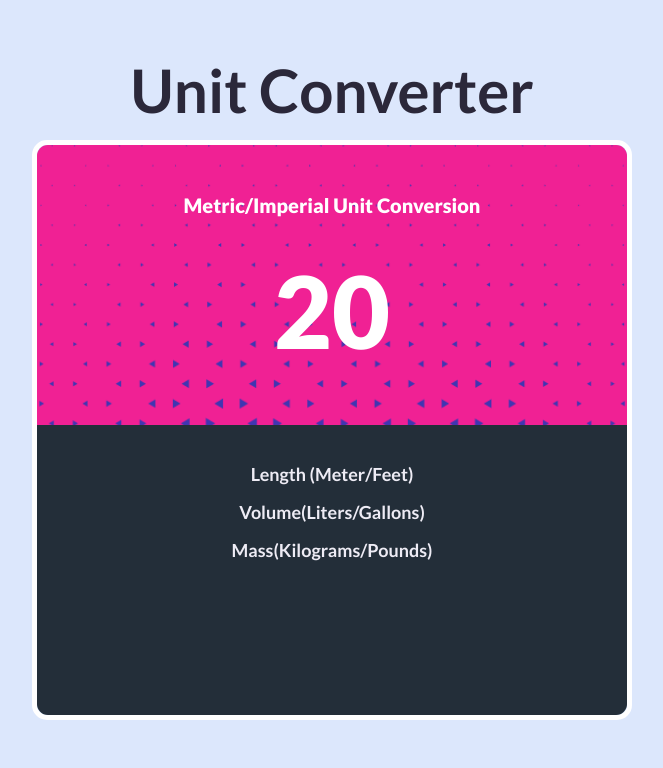
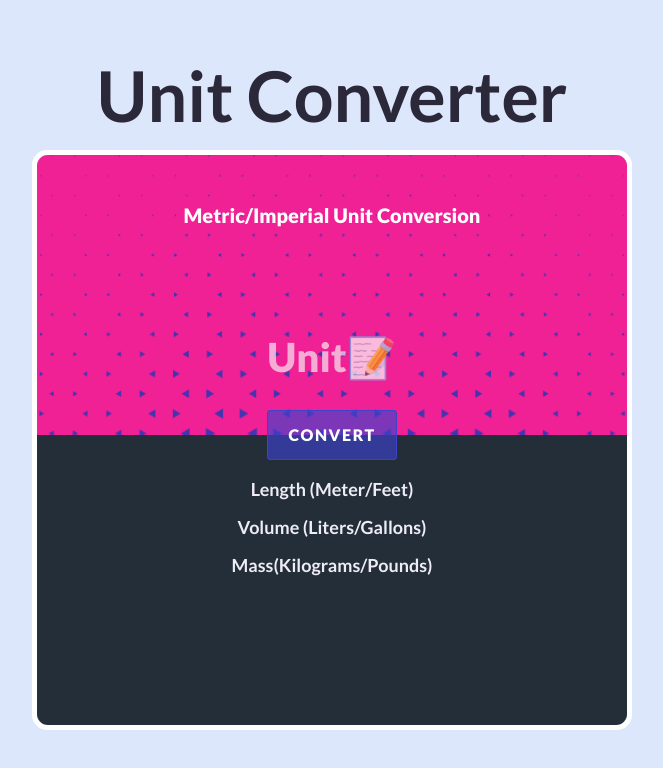
Before and after one commit to gabmartires/SoloProject-Unit-Converter, a website built with Vite: page index.html in a window 1280 px wide. Shown: the whole page, without its empty margins (308-971 px from the left). Built offline with nearby package versions, Linux system fonts and the light colour scheme.

Commit message:
JS Input implementation

```diff
--- a/index.css
+++ b/index.css
@@ -17,7 +17,7 @@ button::-moz-focus-inner {border:0} /*--- for Firefox ---*/
 html {text-size-adjust:100%;-webkit-text-size-adjust:100%;font-size:1.25em} /*--- optional base font size ---*/
 
 h1 {
-    font-size: 3em;
+    font-size: 3.5em;
     color: #2B283A;
     margin-bottom: 20px;
 }
@@ -72,12 +72,44 @@ header {
 }
 
 #unit-el {
-    margin-top: 45px;
-    font-size: 5em;
+    max-width: 40%;
+    margin: 40px auto;
+    font-size: 5.5em;
     font-weight: 800;
+    vertical-align: middle;
     color: white;
+    background: none;
+    border: none;
+    outline: none;
+    text-align: center;
+
+}
+
+::placeholder {
+    color: rgba(248, 238, 243, 0.685);
+    font-size: 2rem;
 }
 
 #subheadings{
-    padding-top: 40px;
+    padding-top: 45px;
 }
+
+#convert-btn {
+    display: inline-flex;
+    justify-content: center;
+    align-items: center;
+    margin: -25px;
+    color: #fff;
+    background-color:rgba(61, 66, 204, 0.644);
+    font-weight: 800;
+    padding: 16px 20px 16px 20px;
+    border: 1px solid rgb(61, 66, 204);
+    border-radius: 3px;
+    letter-spacing: .1em;
+    font-size: .8em;
+
+}
+#convert-btn:hover {
+    color: #fff;
+    background-color:rgb(61, 66, 204);
+}
--- a/index.html
+++ b/index.html
@@ -11,13 +11,14 @@
          <div id="container">
             <section id="top" class="large-6">
              <header>Metric/Imperial Unit Conversion</header>
-                <p id="unit-el">20</p>
+                <input id="unit-el" type="text" placeholder="Unit📝">
             </section>
             <section id="bottom" class="large-6">
+                <button id="convert-btn">CONVERT</button>
                 <div id="subheadings">
                 <h2 class="subtitle">Length (Meter/Feet)</h2>
                 <p id="lenght-el" class="results"></p>
-                <h2 class="subtitle">Volume(Liters/Gallons)</h2>
+                <h2 class="subtitle">Volume (Liters/Gallons)</h2>
                 <p id="volume-el" class="results"></p>
                 <h2 class="subtitle">Mass(Kilograms/Pounds)</h2>
                 <p id="mass-el" class="results"></p>
--- a/index.js
+++ b/index.js
@@ -1,15 +1,22 @@
-let unit = 20
+let unit = []
 const meter = 0.3048
 const feet = 3.28084
 const gallon = 0.2641729
 const liters = 3.7854
 const kilo = 2.204623
 const pound = 0.4535924
-
+let convertBtn = document.getElementById("convert-btn")
 let unitEl = document.getElementById("unit-el")
-let lengthEl = document.getElementById("length-el")
+let lengthEl = document.getElementById("lenght-el")
 let volumeEl = document.getElementById("volume-el")
 let massEl = document.getElementById("mass-el")
+
+convertBtn.addEventListener("click", function(){
+    unit.push(unitEl.value)
+    unitEl.value = '';
+    console.log(unit)
+    toDOM()
+})
 
 function convert() {
      let feetToMeters = ""
@@ -28,12 +35,9 @@ function convert() {
 }
 
 let result = convert()
-console.log(result)
 
 function toDOM() {
     lengthEl.innerHTML = `<strong>${unit} meters</strong> = ${result[1].toFixed(3)} feet  |  <strong>${unit} feet</strong> = ${result[0].toFixed(3)} meters`
-    volumeEl.innerHTML = `<strong>${unit} liters</strong> = ${result[2].toFixed(3)} Gallons  |  <strong>${unit} Gallons</strong> = ${result[3].toFixed(3)} liters`
-    massEl.innerHTML = `<strong>${unit} Kilos</strong> = ${result[4].toFixed(3)} Pounds  |  <strong>${unit} Punds</strong> = ${result[5].toFixed(3)} Kilos`
+    volumeEl.innerHTML = `<strong>${unit} liters</strong> = ${result[2].toFixed(3)} gallons  |  <strong>${unit} gallons</strong> = ${result[3].toFixed(3)} liters`
+    massEl.innerHTML = `<strong>${unit} kilos</strong> = ${result[4].toFixed(3)} pounds  |  <strong>${unit} punds</strong> = ${result[5].toFixed(3)} kilos`
 }
-
-toDOM()
```
